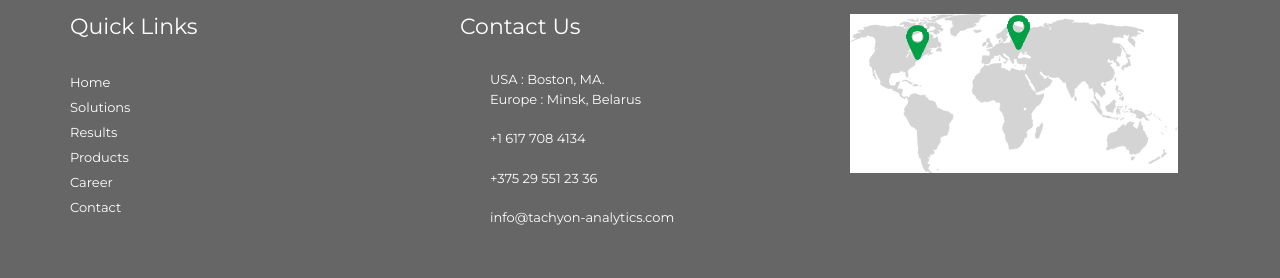
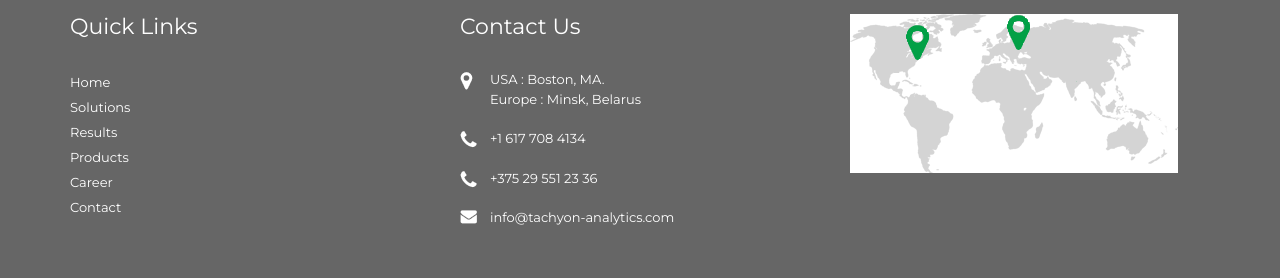
Before and after one commit to DashaShibalko/pedict, a plain HTML site: page index.html in a window 1280 px wide. Shown: the part 2292-2570 px from the top of the page. Drawn offline with nearby package versions, Linux system fonts and the light colour scheme; a script that the page names is missing.

Commit message:
fix: icons

```diff
--- a/assets/custom.css
+++ b/assets/custom.css
@@ -526,13 +526,13 @@ footer {
 	color: #fff;
 }
 .contact-detail li.address {
-	background: url(./assets/address-icon.png) 0 2px no-repeat;
+	background: url("../assets/address-icon.png") 0 2px no-repeat;
 }
 .contact-detail li.mobile-phone {
-	background: url(./assets/phone-icon.png) 0 2px no-repeat;
+	background: url(../assets/phone-icon.png) 0 2px no-repeat;
 }
 .contact-detail li.email {
-	background: url(./assets/email-icon.png) 0 2px no-repeat;
+	background: url(../assets/email-icon.png) 0 2px no-repeat;
 }
 .blog-section p {
 	color: #fff;
```
